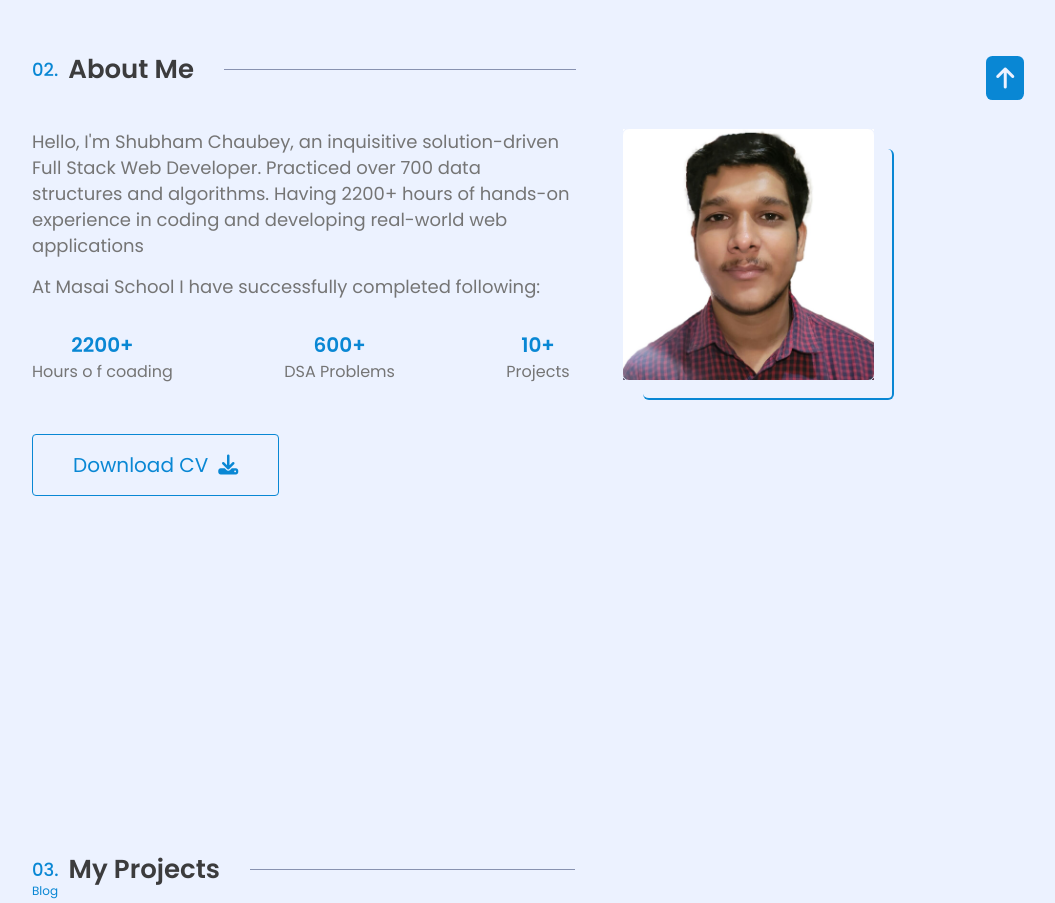
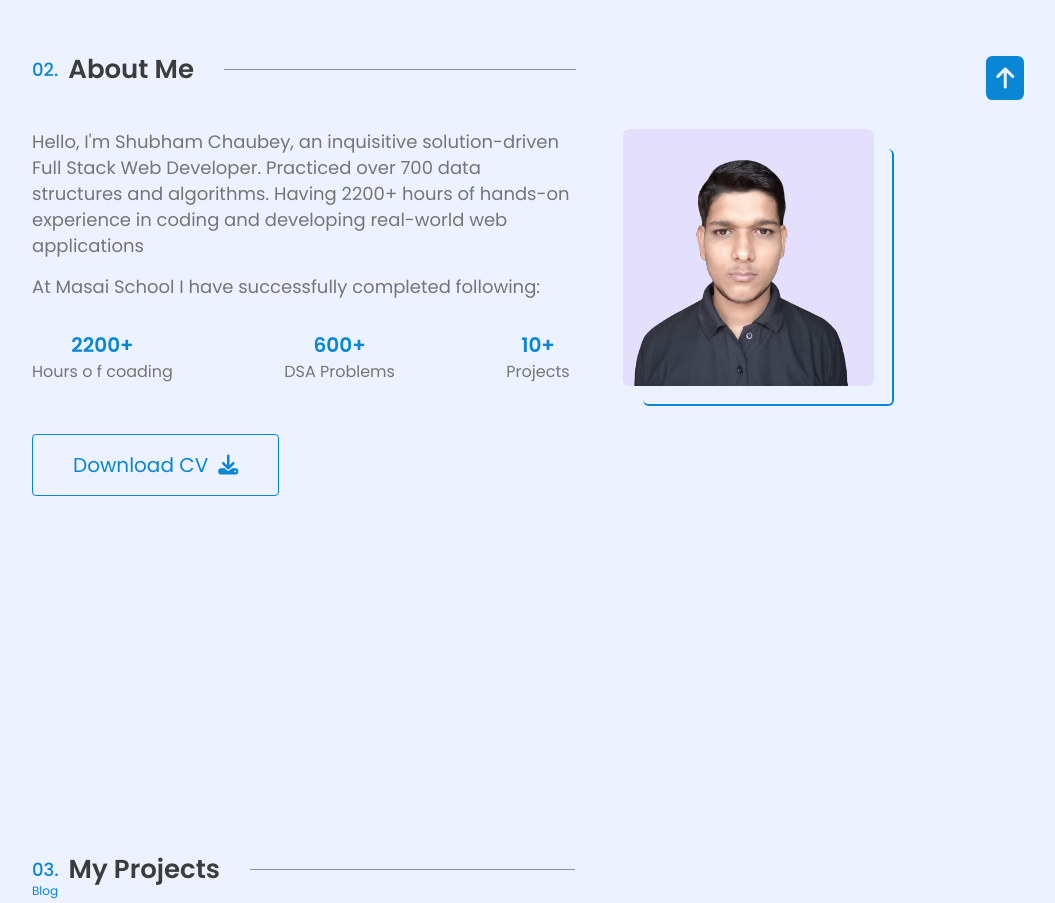
Before and after one commit to Shubham10320/Shubham10320.github.io, a website: page index.html in a window 1280 px wide. Shown: the part 860-1763 px from the top of the page, without its empty margins (160-1215 px from the left). Drawn offline with nearby package versions, Linux system fonts and the light colour scheme; a script that the page names is missing; files whose address does not match are found by name.

Commit message:
profile photo updated

```diff
--- a/index.html
+++ b/index.html
@@ -176,7 +176,7 @@
                 </div>
                 <div class="about_right">
                     <div class="about_img_container" class="home-img">
-                        <img src="./assetssssss/myPicture.jpeg" alt="" class="home-img">
+                        <img src="./assetssssss/whitebg.png" alt="" class="home-img">
                     </div>
                 </div>
             </div>
```
Also changed, not shown: assetssssss/tealbg.png (added), assetssssss/whitebg.png (added).
